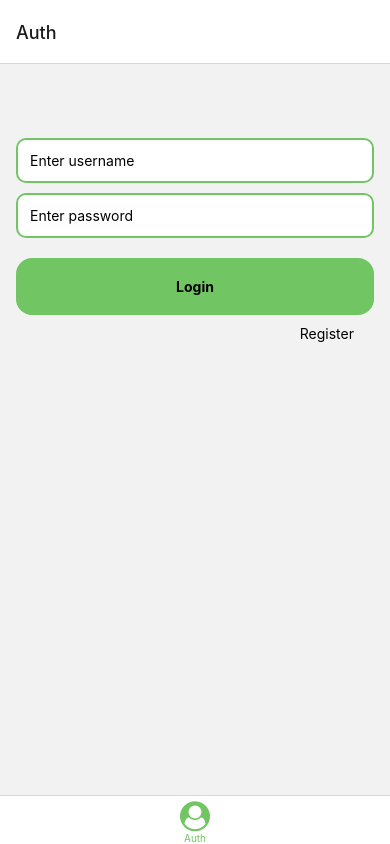
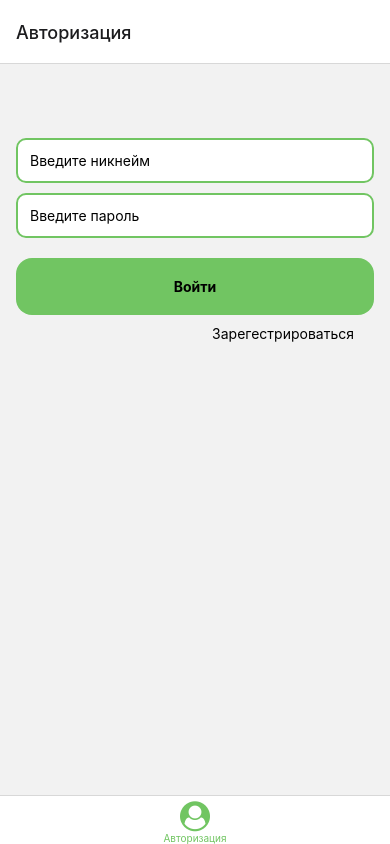
Before and after one commit to juniorhunt-org/frontend-junior-hunt_old, a React Native app: screen /Auth in a window 390 px wide. Built offline with nearby package versions, Linux system fonts and the light colour scheme; what expo-linking would draw is missing.

Commit message:
translate app to russia lang

```diff
--- a/app.json
+++ b/app.json
@@ -4,20 +4,18 @@
 		"slug": "junior-hunt",
 		"version": "1.0.0",
 		"orientation": "portrait",
-    "icon": "./assets/images/icon.png",
+		"icon": "./assets/images/logo.png",
 		"scheme": "myapp",
 		"userInterfaceStyle": "automatic",
 		"splash": {
-      "image": "./assets/images/splash.png",
+			"image": "./assets/images/logo.png",
 			"resizeMode": "contain",
 			"backgroundColor": "#ffffff"
 		},
 		"updates": {
 			"fallbackToCacheTimeout": 0
 		},
-    "assetBundlePatterns": [
-      "**/*"
-    ],
+		"assetBundlePatterns": ["**/*"],
 		"ios": {
 			"supportsTablet": true
 		},
--- a/components/Loader.tsx
+++ b/components/Loader.tsx
@@ -23,7 +23,7 @@ const Loader = () => {
 
 	return (
 		<Wrapper>
-			<Title>Loading</Title>
+			<Title>Загрузка ...</Title>
 			<ActivityIndicator size="large" />
 		</Wrapper>
 	);
--- a/components/Login.tsx
+++ b/components/Login.tsx
@@ -12,12 +12,12 @@ interface IData {
 const Login = () => {
 	const [data, setData] = useState<IData>({} as IData);
 	const { login } = useAuth();
-
+	// TODO: add async storage support
 	const loginHandler = () => {
 		if (data.username && data.password) {
 			login(data.username, data.password);
 		} else {
-			Alert.alert("Login failed", "All fields are required");
+			Alert.alert("Ошибка входа", "Все поля обязательные");
 		}
 	};
 
@@ -27,16 +27,16 @@ const Login = () => {
 				onChange={(val) => setData({ ...data, username: val })}
 				val={data.username}
 				contentType="username"
-				placeholder="Enter username"
+				placeholder="Введите никнейм"
 			/>
 			<Field
 				onChange={(val) => setData({ ...data, password: val })}
 				val={data.password}
 				contentType="password"
 				isSecure={true}
-				placeholder="Enter password"
+				placeholder="Введите пароль"
 			/>
-			<Button title="Login" onPress={loginHandler} />
+			<Button title="Войти" onPress={loginHandler} />
 		</>
 	);
 };
--- a/components/Register/Register.tsx
+++ b/components/Register/Register.tsx
@@ -12,13 +12,13 @@ const Register = () => {
 		<>
 			<Row>
 				<Button
-					title="I school"
+					title="Я школьник"
 					active={!isCompany}
 					width={48}
 					onPress={() => setIsCompany(false)}
 				/>
 				<Button
-					title="I employer"
+					title="Я бизнес"
 					width={48}
 					active={isCompany}
 					onPress={() => setIsCompany(true)}
--- a/components/Register/School.tsx
+++ b/components/Register/School.tsx
@@ -21,6 +21,7 @@ interface IData {
 
 const School = () => {
 	const [data, setData] = useState<IData>({} as IData);
+	// TODO: add async storage support
 
 	const { register_school } = useAuth();
 
@@ -40,7 +41,7 @@ const School = () => {
 				data.last_name
 			);
 		} else {
-			Alert.alert("Register error", "Все поля обязательные");
+			Alert.alert("Ошибка регистрации", "Все поля обязательные");
 		}
 
 		console.log(data);
@@ -51,7 +52,7 @@ const School = () => {
 			<Field
 				val={data.username}
 				onChange={(value) => setData({ ...data, username: value })}
-				placeholder="Username"
+				placeholder="Введите никнейм"
 				contentType="username"
 			/>
 			<PhoneNumberField
@@ -60,7 +61,7 @@ const School = () => {
 			<Field
 				val={data.email}
 				onChange={(value) => setData({ ...data, email: value })}
-				placeholder="Email"
+				placeholder="Введите email"
 				contentType="emailAddress"
 				keyboardType="email-address"
 			/>
@@ -69,13 +70,13 @@ const School = () => {
 					width={49}
 					val={data.first_name}
 					onChange={(value) => setData({ ...data, first_name: value })}
-					placeholder="First Name"
+					placeholder="Введите имя"
 				/>
 				<Field
 					width={49}
 					val={data.last_name}
 					onChange={(value) => setData({ ...data, last_name: value })}
-					placeholder="Last Name"
+					placeholder="Введите фамилию"
 				/>
 			</Row>
 			<Row>
@@ -85,7 +86,7 @@ const School = () => {
 					isSecure={true}
 					contentType="password"
 					onChange={(value) => setData({ ...data, password: value })}
-					placeholder="Password"
+					placeholder="Введите пароль"
 				/>
 				<Field
 					width={49}
@@ -93,10 +94,10 @@ const School = () => {
 					isSecure={true}
 					val={data.second_password}
 					onChange={(value) => setData({ ...data, second_password: value })}
-					placeholder="Second Password"
+					placeholder="Потвердите ваш пароль"
 				/>
 			</Row>
-			<Button title="Register" onPress={submitHandler} />
+			<Button title="Зарегестрироваться" onPress={submitHandler} />
 		</>
 	);
 };
--- a/components/ui/PhoneNumberField.tsx
+++ b/components/ui/PhoneNumberField.tsx
@@ -25,6 +25,7 @@ const PhoneNumberField: FC<IPhoneInput> = ({ onChange }) => {
 				ref={phoneInput}
 				defaultValue={value}
 				defaultCode="RU"
+				placeholder="Введите номер телефона"
 				containerStyle={{
 					borderRadius: 10,
 					borderWidth: 5,
--- a/eas.json
+++ b/eas.json
@@ -10,7 +10,11 @@
 		"preview": {
 			"distribution": "internal"
 		},
-    "production": {}
+		"production": {
+			"android": {
+				"buildType": "apk"
+			}
+		}
 	},
 	"submit": {
 		"production": {}
--- a/navigation/index.tsx
+++ b/navigation/index.tsx
@@ -78,7 +78,7 @@ function AuthBottomTabNavigator() {
 				name="Auth"
 				component={Auth}
 				options={() => ({
-					title: "Auth",
+					title: "Авторизация",
 					tabBarIcon: ({ color }) => (
 						<TabBarIcon name="user-circle" color={color} />
 					),
@@ -104,7 +104,7 @@ function BottomTabNavigator() {
 				name="Home"
 				component={Home}
 				options={({ navigation }: RootTabScreenProps<"Home">) => ({
-					title: "Home",
+					title: "Главная",
 					tabBarIcon: ({ color }) => <TabBarIcon name="home" color={color} />,
 				})}
 			/>
@@ -112,7 +112,7 @@ function BottomTabNavigator() {
 				name="Search"
 				component={Search}
 				options={{
-					title: "Search",
+					title: "Поиск",
 					tabBarIcon: ({ color }) => <TabBarIcon name="search" color={color} />,
 				}}
 			/>
@@ -120,7 +120,7 @@ function BottomTabNavigator() {
 				name="Account"
 				component={Account}
 				options={{
-					title: "Account",
+					title: "Профиль",
 					tabBarIcon: ({ color }) => <TabBarIcon name="user" color={color} />,
 				}}
 			/>
--- a/provider/AuthProvider.tsx
+++ b/provider/AuthProvider.tsx
@@ -27,6 +27,8 @@ export const AuthContext = createContext<IContext>({} as IContext);
 export const AuthProvider: FC<IProvider> = ({ children }) => {
 	const [isLoading, setIsLoading] = useState(false);
 	const [user, setUser] = useState<User>({} as User);
+
+	// TODO: add asyncstorage support
 
 	const loginHandler = async (username: string, password: string) => {
 		setIsLoading(true);
--- a/screens/Auth.tsx
+++ b/screens/Auth.tsx
@@ -33,7 +33,7 @@ const Auth = () => {
 						onPress={() => setIsLogin(!isLogin)}
 						style={{ width: "100%" }}
 					>
-						<SmallTitle>{isLogin ? "Register" : "Login"}</SmallTitle>
+						<SmallTitle>{isLogin ? "Зарегестрироваться" : "Войти"}</SmallTitle>
 					</TouchableOpacity>
 				</>
 			)}
```
Lines whose indentation alone changed are shown as unchanged.
